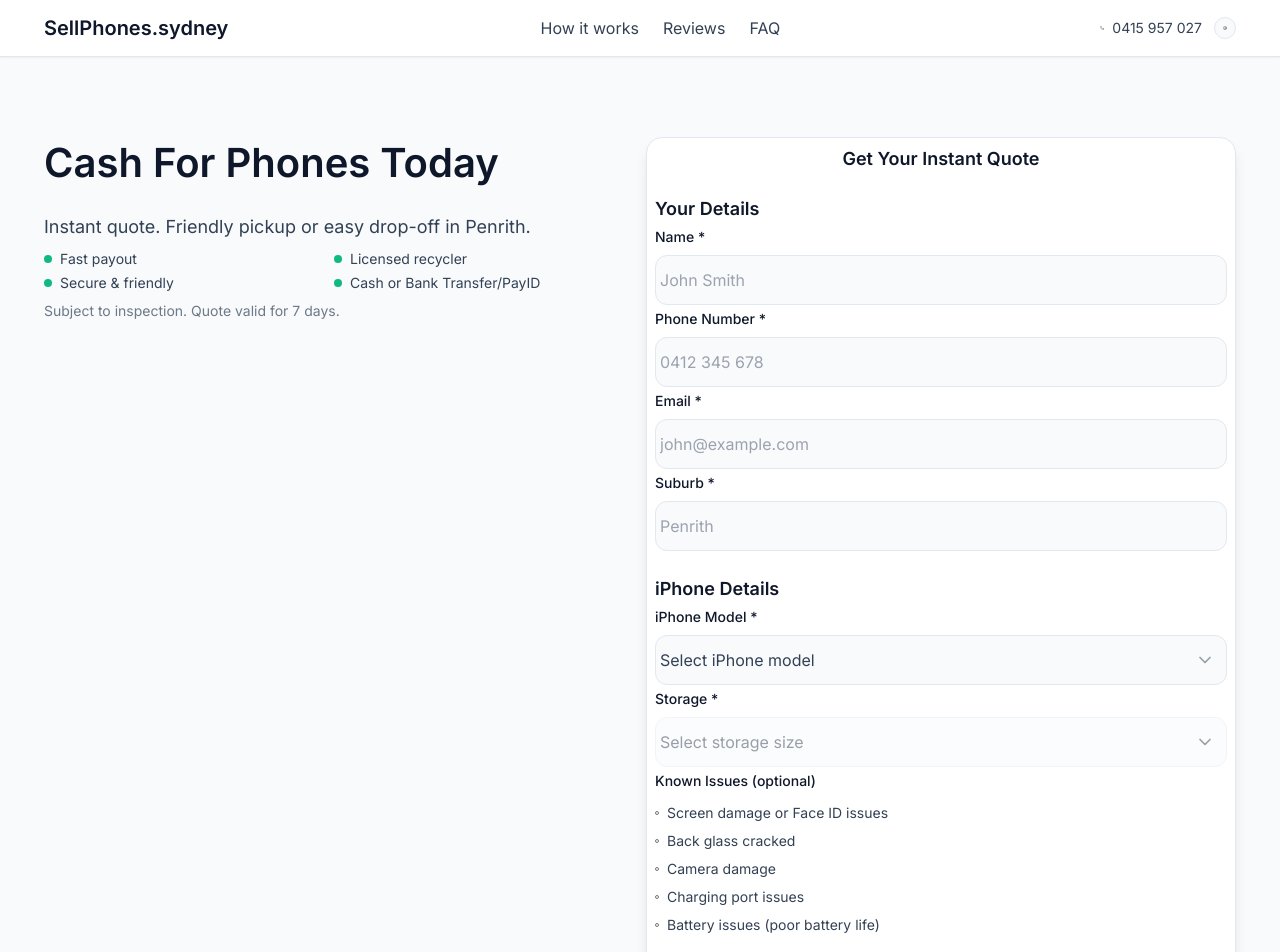
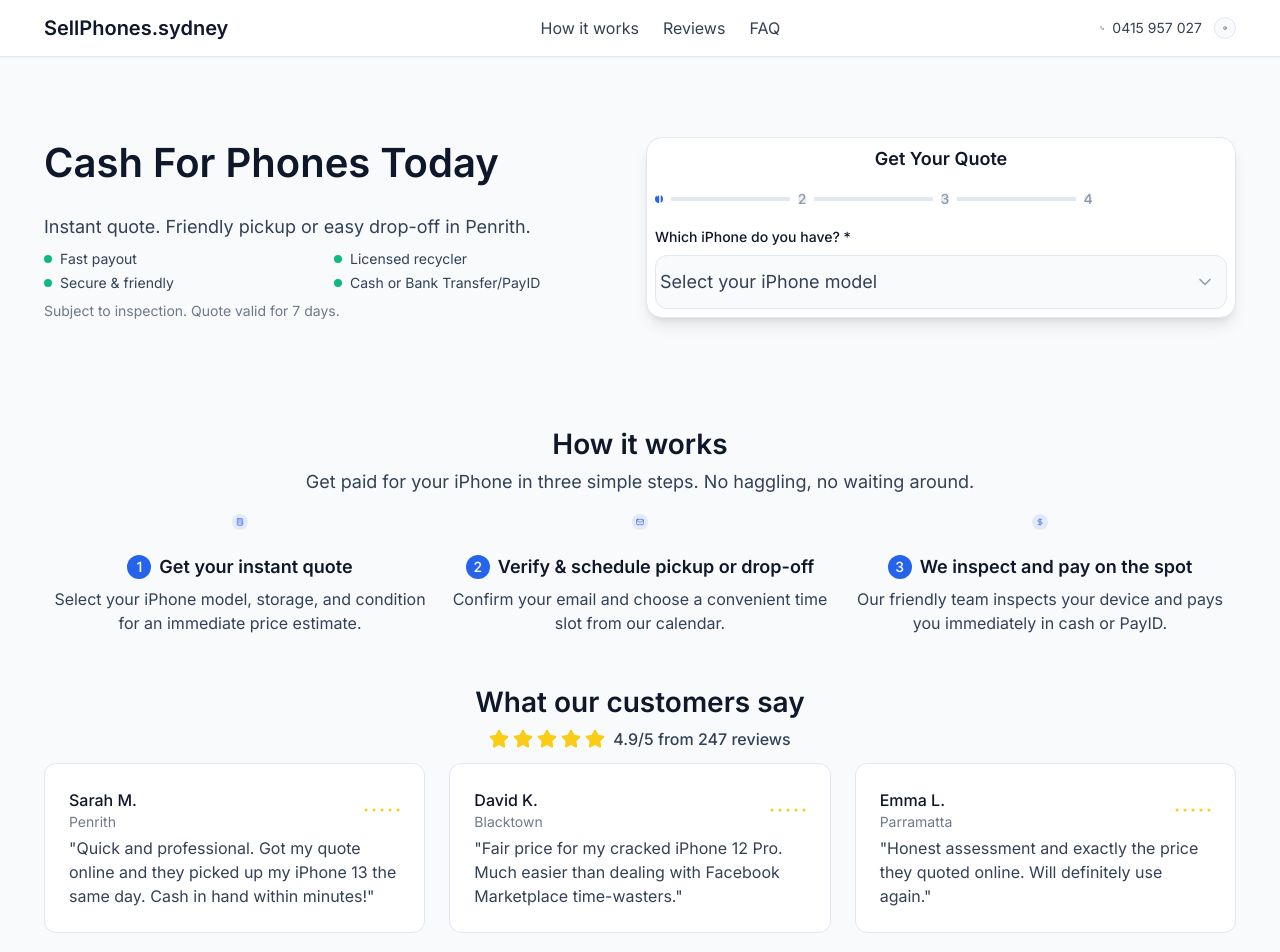
Before and after one commit to Michaelminas/fbBUYER, a Next.js app: page / in a window 1280 px wide. Shown: the top 952 px of the page. Built offline with nearby package versions, Linux system fonts and the light colour scheme.

Commit message:
Improve form visual layout with progressive steps

```diff
--- a/src/components/Hero.tsx
+++ b/src/components/Hero.tsx
@@ -54,7 +54,7 @@ export default function Hero() {
           <div className="order-1 lg:order-2">
             <div className="bg-card rounded-brand-lg shadow-lg p-6 md:p-8 border border-border">
               <h2 className="text-card-title font-headline text-heading mb-6 text-center">
-                Get Your Instant Quote
+                Get Your Quote
               </h2>
               <QuoteForm />
             </div>
--- a/src/components/QuoteForm.tsx
+++ b/src/components/QuoteForm.tsx
@@ -1,7 +1,7 @@
 'use client'
 
 import { useState } from 'react'
-import { ChevronDown, Loader2 } from 'lucide-react'
+import { ChevronDown, Loader2, Phone, Mail, MapPin, User } from 'lucide-react'
 import { getUniqueModels, getStorageOptions } from '@/data/iphones'
 
 const damageOptions = [
@@ -23,6 +23,7 @@ interface FormData {
 }
 
 export default function QuoteForm() {
+  const [step, setStep] = useState(1)
   const [formData, setFormData] = useState<FormData>({
     name: '',
     phone: '',
@@ -51,6 +52,16 @@ export default function QuoteForm() {
     // Clear related errors
     if (errors[field]) {
       setErrors(prev => ({ ...prev, [field]: '' }))
+    }
+
+    // Auto-advance on model selection
+    if (field === 'model' && value && step === 1) {
+      setTimeout(() => setStep(2), 300)
+    }
+
+    // Auto-advance on storage selection
+    if (field === 'storage' && value && step === 2) {
+      setTimeout(() => setStep(3), 300)
     }
   }
 
@@ -120,90 +131,55 @@ export default function QuoteForm() {
             <path strokeLinecap="round" strokeLinejoin="round" strokeWidth={2} d="M5 13l4 4L19 7" />
           </svg>
         </div>
-        <h3 className="text-xl font-headline text-heading mb-2">Thanks for your interest!</h3>
-        <p className="text-body">We'll call you with a quote within 24 hours.</p>
+        <h3 className="text-xl font-headline text-heading mb-2">Thanks {formData.name}!</h3>
+        <p className="text-body mb-4">We'll call you with a quote within 24 hours.</p>
+        <p className="text-sm text-body/70">
+          Check your email at <strong>{formData.email}</strong> for confirmation.
+        </p>
       </div>
     )
   }
 
   return (
-    <form onSubmit={handleSubmit} className="space-y-6">
-      {/* Personal Details */}
-      <div className="space-y-4">
-        <h3 className="text-lg font-headline text-heading">Your Details</h3>
-
-        <div>
-          <label className="block text-sm font-medium text-heading mb-2">
-            Name *
-          </label>
-          <input
-            type="text"
-            value={formData.name}
-            onChange={(e) => updateFormData('name', e.target.value)}
-            placeholder="John Smith"
-            className="w-full px-4 py-3 bg-surface border border-border rounded-brand focus-ring text-body"
+    <div className="space-y-6">
+      {/* Progress Indicator */}
+      <div className="flex items-center justify-between mb-8">
+        {[1, 2, 3, 4].map((num) => (
+          <div key={num} className="flex items-center flex-1">
+            <div
+              className={`w-8 h-8 rounded-full flex items-center justify-center text-sm font-medium transition-colors ${
+                step >= num
+                  ? 'bg-primary text-white'
+                  : 'bg-surface border-2 border-border text-body/50'
+              }`}
+            >
+              {num}
+            </div>
+            {num < 4 && (
+              <div
+                className={`flex-1 h-1 mx-2 transition-colors ${
+                  step > num ? 'bg-primary' : 'bg-border'
+                }`}
               />
-          {errors.name && <p className="mt-1 text-sm text-danger">{errors.name}</p>}
+            )}
+          </div>
+        ))}
       </div>
 
-        <div>
+      <form onSubmit={handleSubmit} className="space-y-6">
+        {/* Step 1: Model Selection */}
+        {step >= 1 && (
+          <div className="space-y-4">
             <label className="block text-sm font-medium text-heading mb-2">
-            Phone Number *
-          </label>
-          <input
-            type="tel"
-            value={formData.phone}
-            onChange={(e) => updateFormData('phone', e.target.value)}
-            placeholder="0412 345 678"
-            className="w-full px-4 py-3 bg-surface border border-border rounded-brand focus-ring text-body"
-          />
-          {errors.phone && <p className="mt-1 text-sm text-danger">{errors.phone}</p>}
-        </div>
-
-        <div>
-          <label className="block text-sm font-medium text-heading mb-2">
-            Email *
-          </label>
-          <input
-            type="email"
-            value={formData.email}
-            onChange={(e) => updateFormData('email', e.target.value)}
-            placeholder="john@example.com"
-            className="w-full px-4 py-3 bg-surface border border-border rounded-brand focus-ring text-body"
-          />
-          {errors.email && <p className="mt-1 text-sm text-danger">{errors.email}</p>}
-        </div>
-
-        <div>
-          <label className="block text-sm font-medium text-heading mb-2">
-            Suburb *
-          </label>
-          <input
-            type="text"
-            value={formData.suburb}
-            onChange={(e) => updateFormData('suburb', e.target.value)}
-            placeholder="Penrith"
-            className="w-full px-4 py-3 bg-surface border border-border rounded-brand focus-ring text-body"
-          />
-          {errors.suburb && <p className="mt-1 text-sm text-danger">{errors.suburb}</p>}
-        </div>
-      </div>
-
-      {/* Phone Details */}
-      <div className="space-y-4">
-        <h3 className="text-lg font-headline text-heading">iPhone Details</h3>
-
-        <div>
-          <label className="block text-sm font-medium text-heading mb-2">
-            iPhone Model *
+              Which iPhone do you have? *
             </label>
             <div className="relative">
               <select
                 value={formData.model}
                 onChange={(e) => updateFormData('model', e.target.value)}
-              className="w-full px-4 py-3 bg-surface border border-border rounded-brand appearance-none focus-ring text-body"
+                className="w-full px-4 py-3 bg-surface border border-border rounded-brand appearance-none focus-ring text-body text-lg"
               >
-              <option value="">Select iPhone model</option>
+                <option value="">Select your iPhone model</option>
                 {models.map(model => (
                   <option key={model} value={model}>{model}</option>
                 ))}
@@ -212,17 +188,19 @@ export default function QuoteForm() {
             </div>
             {errors.model && <p className="mt-1 text-sm text-danger">{errors.model}</p>}
           </div>
+        )}
 
-        <div>
+        {/* Step 2: Storage Selection */}
+        {step >= 2 && formData.model && (
+          <div className="space-y-4 animate-fadeIn">
             <label className="block text-sm font-medium text-heading mb-2">
-            Storage *
+              Storage capacity? *
             </label>
             <div className="relative">
               <select
                 value={formData.storage}
                 onChange={(e) => updateFormData('storage', e.target.value)}
-              disabled={!formData.model}
-              className="w-full px-4 py-3 bg-surface border border-border rounded-brand appearance-none focus-ring text-body disabled:opacity-50 disabled:cursor-not-allowed"
+                className="w-full px-4 py-3 bg-surface border border-border rounded-brand appearance-none focus-ring text-body text-lg"
               >
                 <option value="">Select storage size</option>
                 {storageOptions.map(storage => (
@@ -233,37 +211,102 @@ export default function QuoteForm() {
             </div>
             {errors.storage && <p className="mt-1 text-sm text-danger">{errors.storage}</p>}
           </div>
+        )}
 
-        <div>
+        {/* Step 3: Issues (Optional) */}
+        {step >= 3 && formData.storage && (
+          <div className="space-y-4 animate-fadeIn">
             <label className="block text-sm font-medium text-heading mb-3">
-            Known Issues (optional)
+              Any known issues? (Optional)
             </label>
-          <div className="space-y-2">
+            <div className="space-y-2 bg-surface p-4 rounded-brand border border-border">
               {damageOptions.map(issue => (
-              <label key={issue.id} className="flex items-center">
+                <label key={issue.id} className="flex items-center hover:bg-surface/50 p-2 rounded transition-colors cursor-pointer">
                   <input
                     type="checkbox"
                     checked={formData.issues.includes(issue.id)}
                     onChange={() => toggleIssue(issue.id)}
                     className="w-4 h-4 text-primary focus-ring rounded border-border"
                   />
-                <span className="ml-2 text-sm text-body">{issue.label}</span>
+                  <span className="ml-3 text-sm text-body">{issue.label}</span>
                 </label>
               ))}
             </div>
             {formData.issues.length > 0 && (
-            <p className="mt-2 text-sm text-accent">
-              {formData.issues.length} issue{formData.issues.length !== 1 ? 's' : ''} selected
+              <p className="text-sm text-accent">
+                ✓ {formData.issues.length} issue{formData.issues.length !== 1 ? 's' : ''} selected
               </p>
             )}
+
+            {!formData.name && (
+              <button
+                type="button"
+                onClick={() => setStep(4)}
+                className="w-full bg-primary text-white px-6 py-3 rounded-brand font-button hover:bg-primary/90 transition-colors focus-ring"
+              >
+                Continue
+              </button>
+            )}
           </div>
+        )}
+
+        {/* Step 4: Contact Details */}
+        {step >= 4 && (
+          <div className="space-y-4 animate-fadeIn pt-4 border-t border-border">
+            <h3 className="text-lg font-headline text-heading mb-4">Almost done! Your contact details:</h3>
+
+            <div className="relative">
+              <User className="absolute left-3 top-1/2 transform -translate-y-1/2 w-5 h-5 text-body/50" />
+              <input
+                type="text"
+                value={formData.name}
+                onChange={(e) => updateFormData('name', e.target.value)}
+                placeholder="Your name"
+                className="w-full pl-11 pr-4 py-3 bg-surface border border-border rounded-brand focus-ring text-body"
+              />
             </div>
+            {errors.name && <p className="text-sm text-danger">{errors.name}</p>}
 
-      {/* Submit Button */}
+            <div className="relative">
+              <Phone className="absolute left-3 top-1/2 transform -translate-y-1/2 w-5 h-5 text-body/50" />
+              <input
+                type="tel"
+                value={formData.phone}
+                onChange={(e) => updateFormData('phone', e.target.value)}
+                placeholder="Phone number"
+                className="w-full pl-11 pr-4 py-3 bg-surface border border-border rounded-brand focus-ring text-body"
+              />
+            </div>
+            {errors.phone && <p className="text-sm text-danger">{errors.phone}</p>}
+
+            <div className="relative">
+              <Mail className="absolute left-3 top-1/2 transform -translate-y-1/2 w-5 h-5 text-body/50" />
+              <input
+                type="email"
+                value={formData.email}
+                onChange={(e) => updateFormData('email', e.target.value)}
+                placeholder="Email address"
+                className="w-full pl-11 pr-4 py-3 bg-surface border border-border rounded-brand focus-ring text-body"
+              />
+            </div>
+            {errors.email && <p className="text-sm text-danger">{errors.email}</p>}
+
+            <div className="relative">
+              <MapPin className="absolute left-3 top-1/2 transform -translate-y-1/2 w-5 h-5 text-body/50" />
+              <input
+                type="text"
+                value={formData.suburb}
+                onChange={(e) => updateFormData('suburb', e.target.value)}
+                placeholder="Your suburb"
+                className="w-full pl-11 pr-4 py-3 bg-surface border border-border rounded-brand focus-ring text-body"
+              />
+            </div>
+            {errors.suburb && <p className="text-sm text-danger">{errors.suburb}</p>}
+
             <button
               type="submit"
               disabled={isSubmitting}
-        className="w-full bg-primary text-white px-6 py-3 rounded-brand font-button hover:bg-primary/90 transition-colors focus-ring disabled:opacity-50 disabled:cursor-not-allowed flex items-center justify-center"
+              className="w-full bg-success text-white px-6 py-4 rounded-brand font-button text-lg hover:bg-success/90 transition-colors focus-ring disabled:opacity-50 disabled:cursor-not-allowed flex items-center justify-center"
             >
               {isSubmitting ? (
                 <>
@@ -271,9 +314,11 @@ export default function QuoteForm() {
                   Submitting...
                 </>
               ) : (
-          'Get Quote'
+                'Get My Quote'
               )}
             </button>
+          </div>
+        )}
 
         {errors.general && (
           <div className="bg-danger/5 border border-danger/20 rounded-brand p-4">
@@ -281,5 +326,6 @@ export default function QuoteForm() {
           </div>
         )}
       </form>
+    </div>
   )
 }
```
Lines whose indentation alone changed are shown as unchanged.
